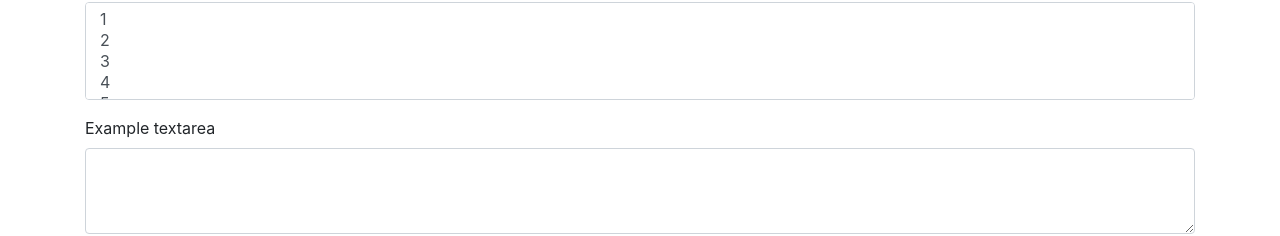
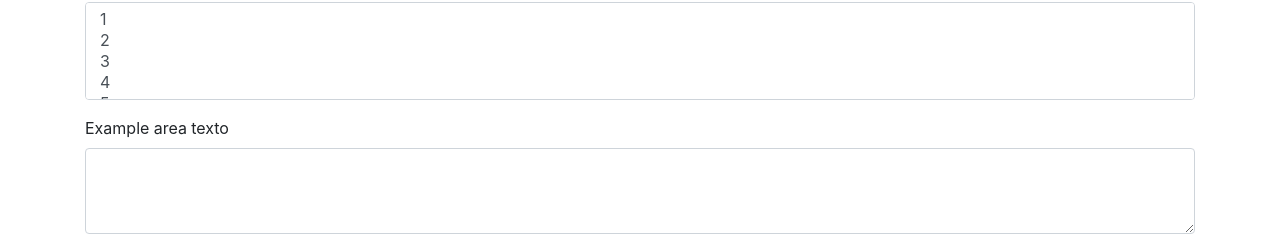
Before and after one commit to jamt0/JamAvo, a React (Create React App) app: page / in a window 1280 px wide. Shown: the part 4121-4357 px from the top of the page. Built offline with nearby package versions, Linux system fonts and the light colour scheme.

Commit message:
prueba 1
esto es una prueba formulario

```diff
--- a/src/Componentes/Formulario/Formulario.js
+++ b/src/Componentes/Formulario/Formulario.js
@@ -30,7 +30,7 @@ export default class Formulario extends Component {
                         </select>
                     </div>
                     <div class="form-group">
-                        <label for="exampleFormControlTextarea1">Example textarea</label>
+                        <label for="exampleFormControlTextarea1">Example area texto</label>
                         <textarea class="form-control" id="exampleFormControlTextarea1" rows="3"></textarea>
                     </div>
                 </form>
```
